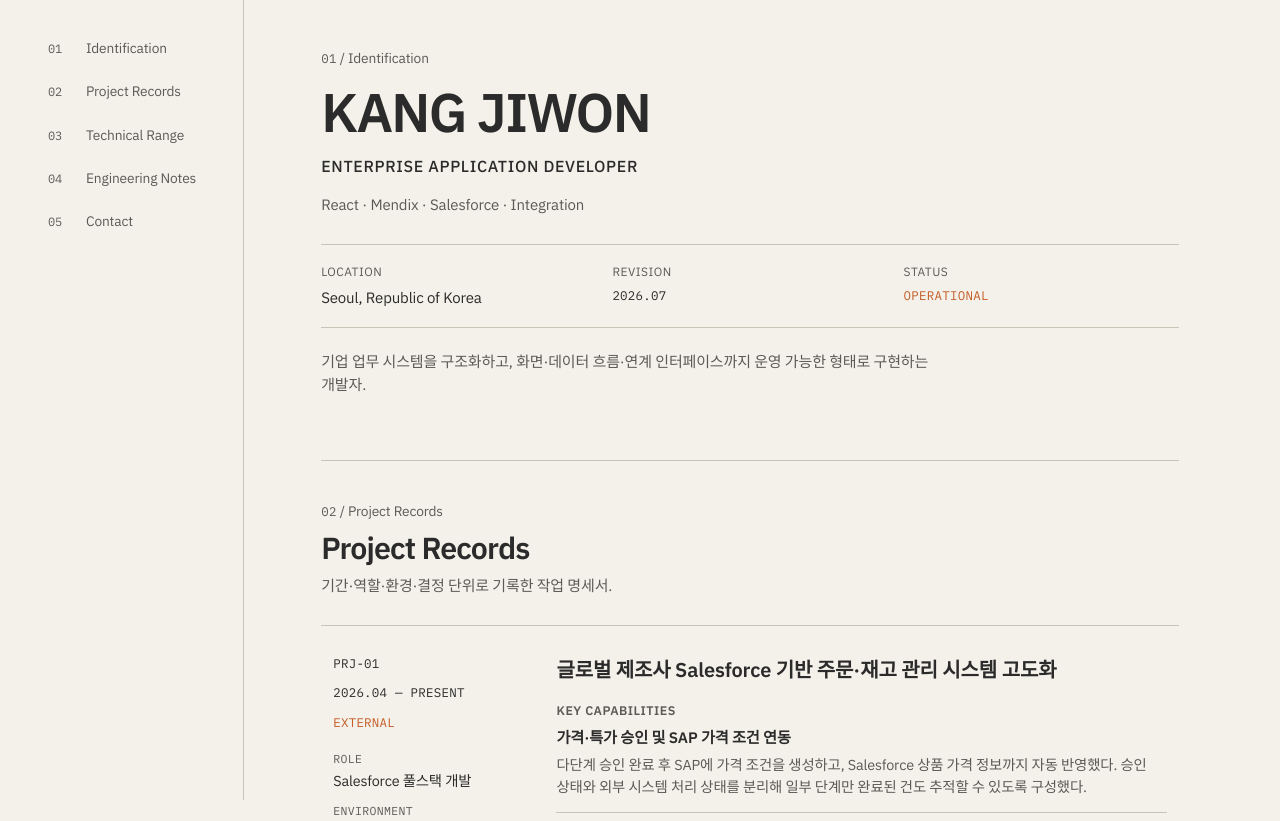
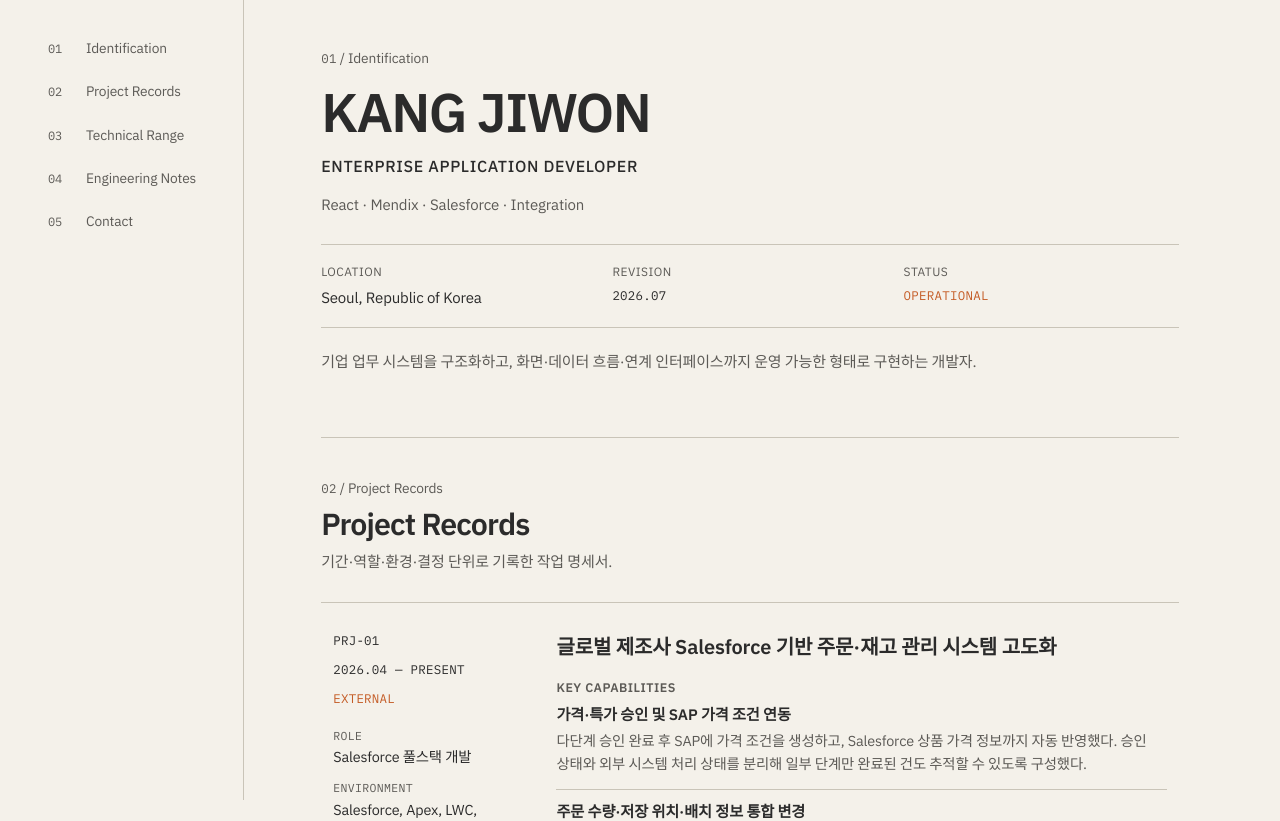
Before and after one commit to support-kang/support-kang, a React (Vite) app: page / in a window 1280 px wide. Shown: the top 821 px of the page. Built offline with nearby package versions, Linux system fonts and the light colour scheme; a web font is replaced by a local one.

Commit message:
fix: allow identity summary to use full content width
Co-authored-by: Cursor <cursoragent@cursor.com>

```diff
--- a/src/styles.css
+++ b/src/styles.css
@@ -256,7 +256,6 @@ p {
 
 .identity-summary {
   margin-top: 22px;
-  max-width: 68ch;
 }
 
 .project-record h3 {
```
